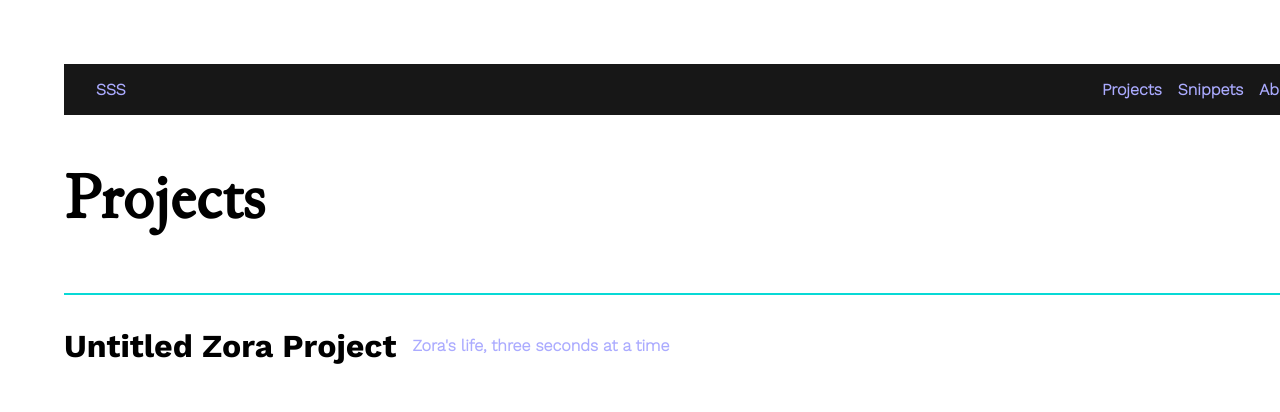
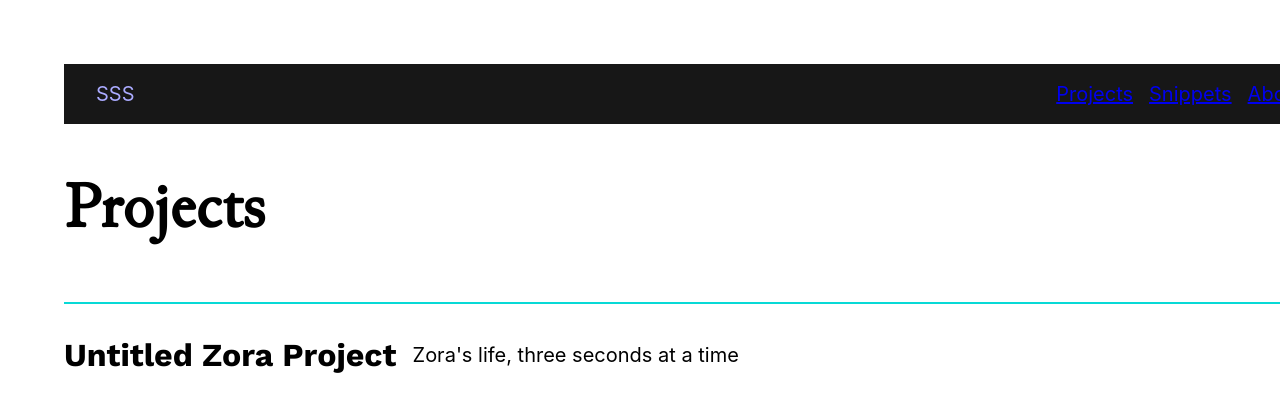
Before and after one commit to sanjeev-/personalsite, a React (Create React App) app in the folder frontend/: page /projects in a window 1280 px wide. Shown: the top 412 px of the page. Built offline with nearby package versions, Linux system fonts and the light colour scheme; no server answers.

Commit message:
Design system update

```diff
--- a/frontend/src/components/Header.js
+++ b/frontend/src/components/Header.js
@@ -1,20 +1,38 @@
 import React from "react";
 import { colors } from "../designSystem/theme";
-import { Flex, Text } from "../designSystem";
+import { Flex, Text, Link } from "../designSystem";
+import { ROUTE_PROJECTS_BASE } from "../constants/route_constants";
+
+const links = Object.freeze([
+  {
+    name: "Projects",
+    link: ROUTE_PROJECTS_BASE,
+  },
+  {
+    name: "Snippets",
+    link: ROUTE_PROJECTS_BASE,
+  },
+  {
+    name: "About",
+    link: ROUTE_PROJECTS_BASE,
+  },
+]);
+
 const Header = () => {
   return (
     <Flex
       width="100%"
       backgroundColor={colors.grey[2]}
       justifyContent="space-between"
+      alignItems="center"
     >
       <Flex px={4}>
-        <Text>SSS</Text>
+        <Text color={colors.purple[1]}>SSS</Text>
       </Flex>
       <Flex px={4}>
-        {["Projects", "Snippets", "About"].map((object, i) => (
-          <Flex px={2}>
-            <Text>{object}</Text>
+        {links.map((object, i) => (
+          <Flex px={2} color={colors.purple[1]}>
+            <Link href={object.link}>{object.name}</Link>
           </Flex>
         ))}
       </Flex>
--- a/frontend/src/designSystem/Flex.js
+++ b/frontend/src/designSystem/Flex.js
@@ -70,75 +70,6 @@
   buttonStyle,
 } from "styled-system";
 import styled, { css } from "styled-components";
-
-export const Text = styled.p`
-  ${fontSize}
-  ${textStyle}
-  /* Allow below properties to overwrite textStyle defaults */
-  text-decoration: ${(props) => props.textDecoration};
-  visibility: ${(props) => props.visibility};
-  text-transform: ${(props) => props.textTransform};
-  overflow: ${(props) => props.overflow};
-  text-overflow: ${(props) => props.textOverflow};
-  white-space: ${(props) => props.whiteSpace};
-  word-break: ${(props) => props.wordBreak};
-  overflow-wrap: ${(props) => props.overflowWrap};
-  cursor: ${(props) => props.cursor};
-  transform: ${(props) => props.transform};
-  transition: ${(props) => props.transition};
-  opacity: ${(props) => props.opacity};
-  ${(props) =>
-    props.numLinesToTruncate
-      ? css`
-      overflow: hidden;
-      position: relative;
-      max-height: calc(${props.lineHeight} * ${props.numLinesToTruncate})};
-      text-align: justify;
-      margin-right: -1em;
-      padding-right: 1em;
-      word-break: break-all;
-      &:before {
-        content: "...";
-        position: absolute;
-        right: 0;
-        bottom: 0;
-      }
-      &:after {
-        content: "";
-        position: absolute;
-        right: 0;
-        width: 1em;
-        height: 1em;
-        margin-top: 0.25em;
-      }`
-      : ""}
-  ${alignSelf}
-  ${justifySelf}
-  ${space}
-  ${color}
-  ${fontWeight}
-  ${lineHeight}
-  ${letterSpacing}
-  ${borders}
-  ${borderColor}
-  ${textAlign}
-  ${position}
-  ${display}
-  ${width}
-  ${maxWidth}
-  ${minWidth}
-  ${top}
-  ${right}
-  ${borderRadius}
-`;
-
-Text.defaultProps = {
-  lineHeight: 3,
-  fontSize: 3,
-  mt: 0,
-  mb: 0,
-  color: "gray.5",
-};
 
 // Base Box component, use as a base to create more specific components
 export const Box = styled.div`
--- a/frontend/src/designSystem/Link.js
+++ b/frontend/src/designSystem/Link.js
@@ -1,15 +1,148 @@
-import styled from "styled-components";
+import styled, { css } from "styled-components";
+import { pseudoStyle } from "./utils";
+import { colors } from "./theme";
+import {
+  system,
+
+  // Spacing
+  space,
+  maxWidth,
+  minWidth,
+  width,
+  maxHeight,
+  minHeight,
+  height,
+
+  // Layout
+  position,
+  display,
+  zIndex,
+  top,
+  right,
+  bottom,
+  left,
+  overflow,
+
+  // Flex
+  alignItems,
+  justifyContent,
+  justifyItems,
+  flexWrap,
+  flexDirection,
+  flex,
+  alignContent,
+  justifySelf,
+  alignSelf,
+  order,
+  flexBasis,
+
+  // Grid
+  gridGap,
+  gridRowGap,
+  gridColumnGap,
+  gridColumn,
+  gridRow,
+  gridArea,
+  gridAutoFlow,
+  gridAutoRows,
+  gridAutoColumns,
+  gridTemplateRows,
+  gridTemplateColumns,
+  gridTemplateAreas,
+
+  // Typography
+  color,
+  fontSize,
+  fontWeight,
+  textAlign,
+  lineHeight,
+  letterSpacing,
+
+  // Decorative
+  borders,
+  borderColor,
+  borderRadius,
+  boxShadow,
+  backgroundImage,
+  backgroundSize,
+  backgroundPosition,
+  backgroundRepeat,
+
+  // Complex Styles
+  textStyle,
+  buttonStyle,
+} from "styled-system";
+
+const themeKeys = {
+  color: "colors",
+  backgroundColor: "colors",
+  borderColor: "colors",
+  boxShadow: "shadows",
+};
+
+const hover = pseudoStyle({
+  prop: "hover",
+  pseudoclass: "hover",
+  keys: themeKeys,
+});
 
 // Create a Title component that'll render an <h1> tag with some styles
 const Link = styled.a`
-  font-size: 1.25em;
-  text-align: center;
-  color: black;
-  font-family: "WorkSans-Bold";
-  &:hover {
-    background-color: black;
-    color: #08d9d6;
-  }
+  overflow: ${(props) => props.overflow};
+  text-overflow: ${(props) => props.textOverflow};
+  cursor: pointer;
+  transition: ${(props) => props.transition};
+  opacity: ${(props) => props.opacity};
+  ${(props) =>
+    props.numLinesToTruncate
+      ? css`
+      overflow: hidden;
+      position: relative;
+      max-height: calc(${props.lineHeight} * ${props.numLinesToTruncate})};
+      text-align: justify;
+      margin-right: -1em;
+      padding-right: 1em;
+      word-break: break-all;
+      &:before {
+        content: "...";
+        position: absolute;
+        right: 0;
+        bottom: 0;
+      }
+      &:after {
+        content: "";
+        position: absolute;
+        right: 0;
+        width: 1em;
+        height: 1em;
+        margin-top: 0.25em;
+      }`
+      : ""}
+  ${width}
+  ${height}
+  ${hover}
+  ${color}
+  ${space}
+  ${width}
+  ${display}
+  ${borders}
+  ${borderColor}
+  ${borderRadius}
+  ${fontSize}
+  ${fontWeight}
+  ${backgroundImage}
+  ${backgroundSize}
+  ${backgroundPosition}
+  ${backgroundRepeat}
+  ${alignSelf}
+  ${textAlign}
+  ${flexDirection}
+  ${justifyContent}
 `;
 
+Link.defaultProps = {
+  fontSize: 3,
+  transition: "color 0.2s, border-color 0.2s, opacity 0.2s",
+};
+
 export default Link;
--- a/frontend/src/designSystem/Text.js
+++ b/frontend/src/designSystem/Text.js
@@ -1,12 +1,144 @@
-import styled from "styled-components";
+import styled, { css } from "styled-components";
 import { colors } from "./theme";
+import {
+  system,
+
+  // Spacing
+  space,
+  maxWidth,
+  minWidth,
+  width,
+  maxHeight,
+  minHeight,
+  height,
+
+  // Layout
+  position,
+  display,
+  zIndex,
+  top,
+  right,
+  bottom,
+  left,
+  overflow,
+
+  // Flex
+  alignItems,
+  justifyContent,
+  justifyItems,
+  flexWrap,
+  flexDirection,
+  flex,
+  alignContent,
+  justifySelf,
+  alignSelf,
+  order,
+  flexBasis,
+
+  // Grid
+  gridGap,
+  gridRowGap,
+  gridColumnGap,
+  gridColumn,
+  gridRow,
+  gridArea,
+  gridAutoFlow,
+  gridAutoRows,
+  gridAutoColumns,
+  gridTemplateRows,
+  gridTemplateColumns,
+  gridTemplateAreas,
+
+  // Typography
+  color,
+  fontSize,
+  fontWeight,
+  textAlign,
+  lineHeight,
+  letterSpacing,
+
+  // Decorative
+  borders,
+  borderColor,
+  borderRadius,
+  boxShadow,
+  backgroundImage,
+  backgroundSize,
+  backgroundPosition,
+  backgroundRepeat,
+
+  // Complex Styles
+  textStyle,
+  buttonStyle,
+} from "styled-system";
 
 // Create a Text component that'll render an <h1> tag with some styles
-const Text = styled.h3`
-  font-size: 1em;
-  text-align: left;
-  color: ${colors.purple[1]};
-  font-family: "WorkSans-Light";
+export const Text = styled.p`
+  ${fontSize}
+  ${textStyle}
+  /* Allow below properties to overwrite textStyle defaults */
+  text-decoration: ${(props) => props.textDecoration};
+  visibility: ${(props) => props.visibility};
+  text-transform: ${(props) => props.textTransform};
+  overflow: ${(props) => props.overflow};
+  text-overflow: ${(props) => props.textOverflow};
+  white-space: ${(props) => props.whiteSpace};
+  word-break: ${(props) => props.wordBreak};
+  overflow-wrap: ${(props) => props.overflowWrap};
+  cursor: ${(props) => props.cursor};
+  transform: ${(props) => props.transform};
+  transition: ${(props) => props.transition};
+  opacity: ${(props) => props.opacity};
+  ${(props) =>
+    props.numLinesToTruncate
+      ? css`
+      overflow: hidden;
+      position: relative;
+      max-height: calc(${props.lineHeight} * ${props.numLinesToTruncate})};
+      text-align: justify;
+      margin-right: -1em;
+      padding-right: 1em;
+      word-break: break-all;
+      &:before {
+        content: "...";
+        position: absolute;
+        right: 0;
+        bottom: 0;
+      }
+      &:after {
+        content: "";
+        position: absolute;
+        right: 0;
+        width: 1em;
+        height: 1em;
+        margin-top: 0.25em;
+      }`
+      : ""}
+  ${alignSelf}
+  ${justifySelf}
+  ${space}
+  ${color}
+  ${fontWeight}
+  ${lineHeight}
+  ${letterSpacing}
+  ${borders}
+  ${borderColor}
+  ${textAlign}
+  ${position}
+  ${display}
+  ${width}
+  ${maxWidth}
+  ${minWidth}
+  ${top}
+  ${right}
+  ${borderRadius}
 `;
 
+Text.defaultProps = {
+  lineHeight: 3,
+  fontSize: 3,
+  mt: 0,
+  mb: 0,
+  color: "gray.5",
+};
 export default Text;
--- /dev/null
+++ b/frontend/src/designSystem/utils.js
@@ -0,0 +1,47 @@
+import PropTypes from "prop-types";
+
+/**
+ * Reimplement hover/active/focus through pseudoStyele since it was removed in styled-system v3
+ * https://github.com/jxnblk/styled-system/blob/v2.3.6/src/util.js
+ */
+
+const num = (n) => typeof n === "number" && !isNaN(n);
+const px = (n) => (num(n) ? n + "px" : n);
+
+const get = (obj, path, fallback) =>
+  path.split(".").reduce((a, b) => (a && a[b] ? a[b] : null), obj) || fallback;
+
+const getValue = (val, getter, toPx) =>
+  typeof getter === "function" ? getter(val) : toPx ? px(val) : val;
+
+const cloneFunc = (fn) => (...args) => fn(...args);
+
+export const pseudoStyle = ({
+  prop,
+  alias,
+  pseudoclass,
+  keys = {},
+  getters = {},
+  numberToPx = {},
+}) => {
+  const fn = (props) => {
+    const style = props[prop] || props[alias];
+    pseudoclass = pseudoclass || prop;
+    const th = props.theme;
+    for (let key in style) {
+      const toPx = numberToPx[key];
+      if (!keys[key] && !getters[key] && !toPx) continue;
+      const themeKey = [keys[key], style[key]].join(".");
+      style[key] = getValue(get(th, themeKey, style[key]), getters[key], toPx);
+    }
+
+    return {
+      ["&:" + pseudoclass]: style,
+    };
+  };
+  fn.propTypes = {
+    [prop]: cloneFunc(PropTypes.object),
+  };
+
+  return fn;
+};
```
